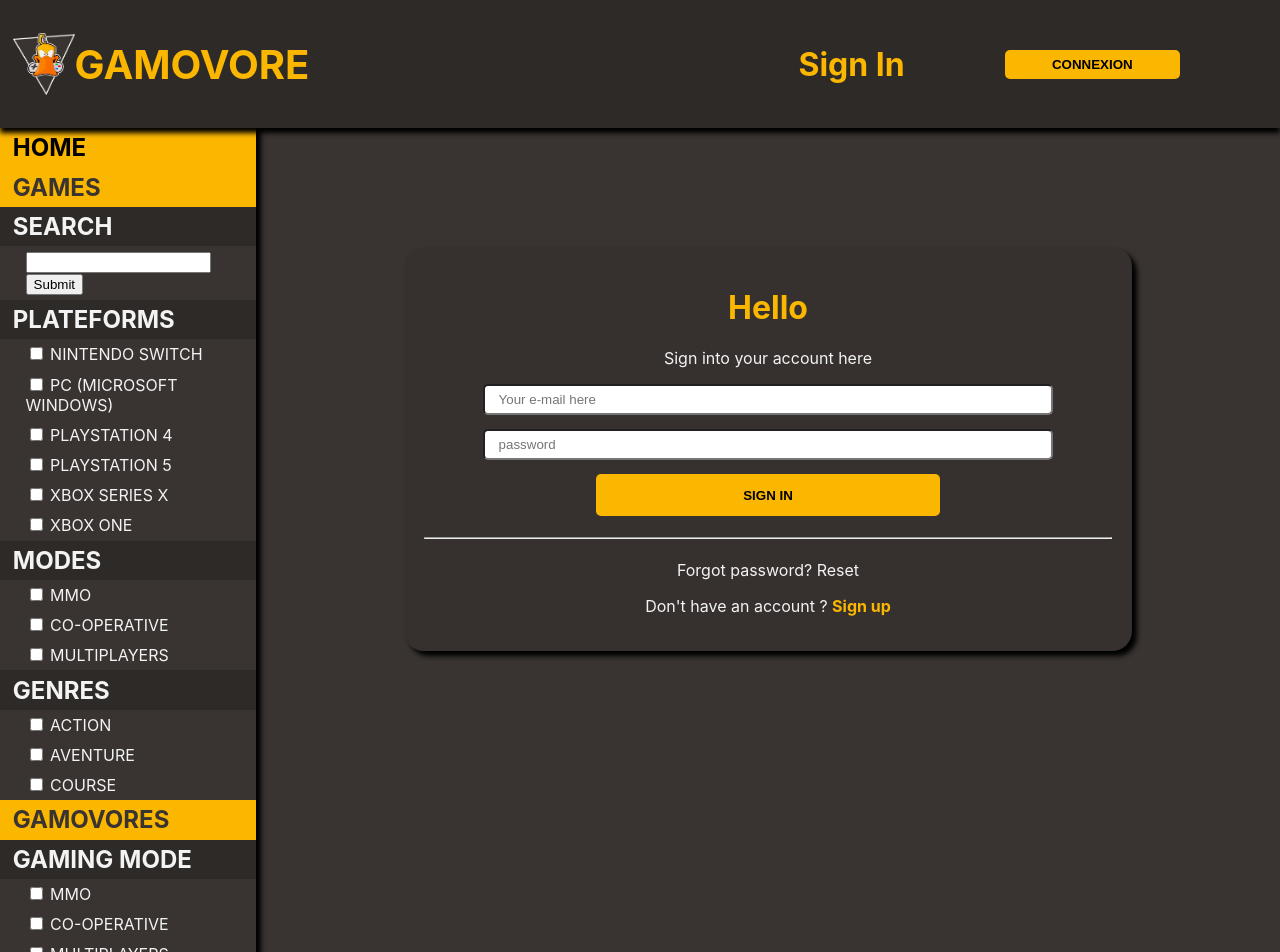
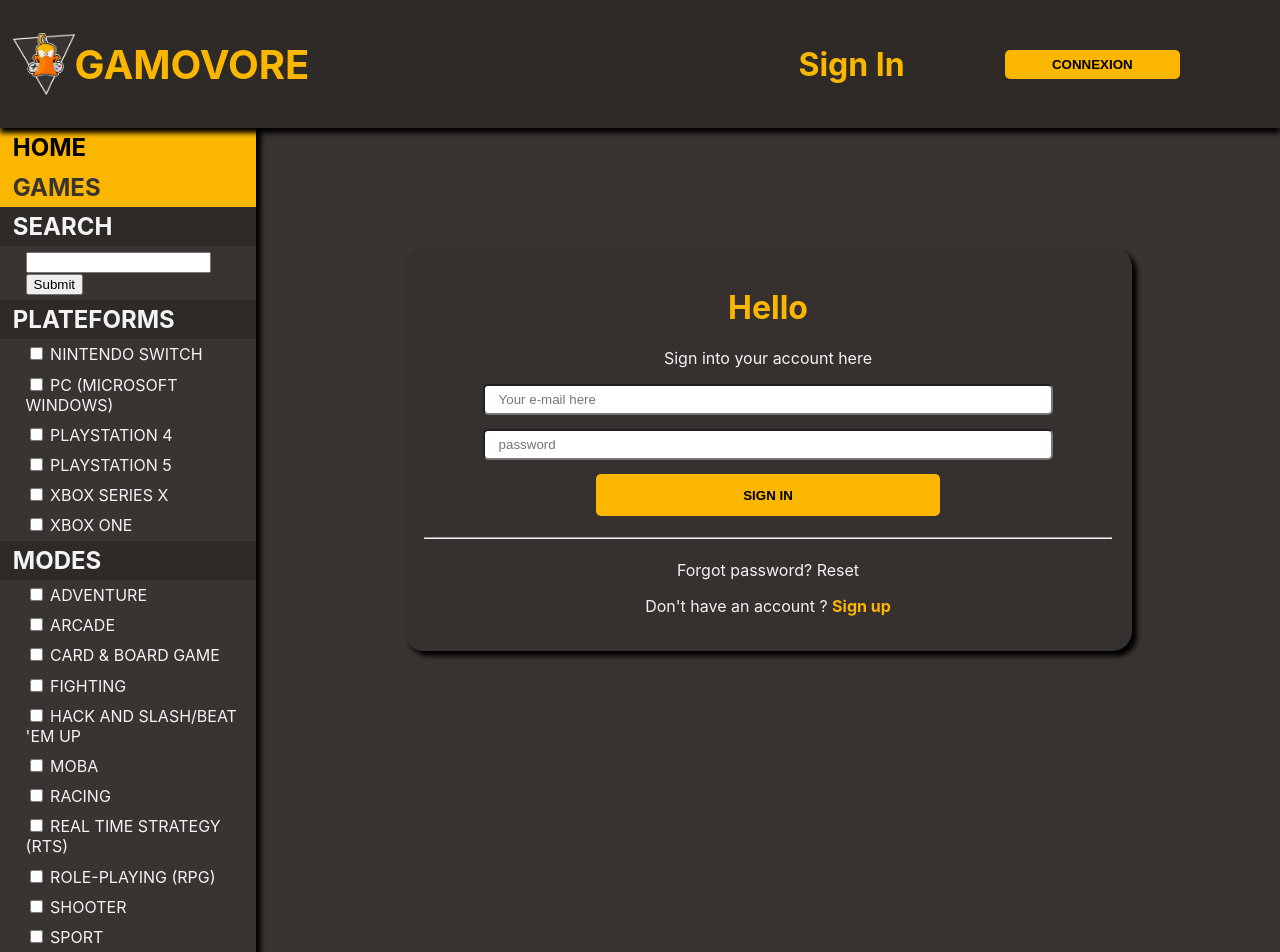
Before and after one commit to WildCodeSchool/Lyon-js-202005-project-gamovore, a React (Create React App) app: page /sign-in in a window 1280 px wide. Shown: the top 952 px of the page. Built offline with nearby package versions, Linux system fonts and the light colour scheme; no server answers.

Commit message:
Ready to PR

```diff
--- a/src/App.js
+++ b/src/App.js
@@ -12,7 +12,6 @@ import GameListBox from "./containers/GameListBox";
 import GameItem from "./components/GameItem";
 import ProfilPage from "./containers/ProfilPage";
 import { GameListProvider } from "./context/GameListContext";
-import { FilterProvider } from "./context/FilterContext";
 
 const App = () => {
   return (
@@ -20,11 +19,8 @@ const App = () => {
       <UserProvider>
         <GridLayout>
           <HeaderBox />
-
           <GameListProvider>
-            <FilterProvider>
             <SidebarBox />
-
             <Main>
               <Switch>
                 <Route path="/sign-in" component={SignInForm} />
@@ -34,7 +30,6 @@ const App = () => {
                 <Route path="/profil" component={ProfilPage} />
               </Switch>
             </Main>
-            </FilterProvider>
           </GameListProvider>
           <FooterBox />
         </GridLayout>
--- a/src/components/SearchBar.js
+++ b/src/components/SearchBar.js
@@ -13,11 +13,11 @@ const SearchBar = () => {
     e.preventDefault();
     setData(search);
   };
-  // transform into api request
+
   const inputToRequest = (string) =>
     "search " +
     `"${string}"; ` +
-    "fields name, summary, cover.url, genres.name, platforms.platform_logo.url ,platforms.name, themes.name, game_modes.name  ; limit 20;";
+    "fields name, summary, cover.url, genres.name, platforms.platform_logo.url ,platforms.name, themes.name, game_modes.name  ; limit 50;";
 
   return (
     <form onSubmit={onSubmit}>
--- a/src/containers/Sidebar.js
+++ b/src/containers/Sidebar.js
@@ -1,5 +1,4 @@
-import React, { useContext } from "react";
-import { FilterContext } from "../context/FilterContext";
+import React, { useState, useContext } from "react";
 import { GameListContext } from "../context/GameListContext";
 import SidebarMenu from "../style/SidebarMenu";
 import SidebarSubMenu from "../style/SidebarSubMenu";
@@ -8,11 +7,11 @@ import Linked from "../style/Linked";
 import Searchbar from "../components/SearchBar";
 
 const Sidebar = () => {
-  const { data, setData } = useContext(GameListContext);
-  const { selectedFilters, setFilters } = useContext(FilterContext);
+  const { setData } = useContext(GameListContext);
+  const [platformFilters, setPlatformFilters] = useState([]);
   const defaultCall =
     "fields name, summary, cover.url, genres.name, platforms.platform_logo.url ,platforms.name, themes.name, game_modes.name  ; limit 50; where total_rating_count>=80;";
-  const filteredSearch = `fields name, summary, cover.url, genres.name, platforms.platform_logo.url ,platforms.name, themes.name, game_modes.name  ; limit 100; where release_dates.platform=(${selectedFilters});`;
+  const filteredSearch = `fields name, summary, cover.url, genres.name, platforms.platform_logo.url ,platforms.name, themes.name, game_modes.name  ; limit 100; where release_dates.platform=(${platformFilters});`;
   setData(filteredSearch);
 
   const platforms = [
@@ -24,19 +23,37 @@ const Sidebar = () => {
     { id: 49, name: "Xbox One" },
   ];
 
+  const modes = [
+    { id: 31, name: "Adventure" },
+    { id: 33, name: "Arcade" },
+    { id: 35, name: "Card & Board Game" },
+    { id: 4, name: "Fighting" },
+    { id: 25, name: "Hack and slash/Beat 'em up" },
+    { id: 36, name: "MOBA" },
+    { id: 10, name: "Racing" },
+    { id: 11, name: "Real Time Strategy (RTS)" },
+    { id: 12, name: "Role-playing (RPG)" },
+    { id: 5, name: "Shooter" },
+    { id: 14, name: "Sport" },
+    { id: 15, name: "Strategy" },
+  ];
+
   const handleToggle = (event) => {
     event.persist();
     if (event.target.checked) {
-      setFilters((selectedFilters) => [...selectedFilters, event.target.id]);
+      setPlatformFilters((platformFilters) => [
+        ...platformFilters,
+        event.target.id,
+      ]);
     } else {
-      if (selectedFilters.length === 1) {
-        setFilters([]);
+      if (platformFilters.length === 1) {
+        setPlatformFilters([]);
         setData(defaultCall);
       } else {
-        const removedFilter = selectedFilters.filter(
+        const removedFilter = platformFilters.filter(
           (filter) => filter !== event.target.id
         );
-        setFilters(removedFilter);
+        setPlatformFilters(removedFilter);
       }
     }
   };
@@ -81,15 +98,18 @@ const Sidebar = () => {
         <SidebarSubMenu>
           <SidebarItemMenu>MODES</SidebarItemMenu>
           <SidebarSubMenu>
-            <SidebarItemMenu>
-              <input type="checkbox" /> MMO{" "}
-            </SidebarItemMenu>
-            <SidebarItemMenu>
-              <input type="checkbox" /> CO-OPERATIVE{" "}
-            </SidebarItemMenu>
-            <SidebarItemMenu>
-              <input type="checkbox" /> MULTIPLAYERS{" "}
-            </SidebarItemMenu>
+            {modes.map((item) => (
+              <SidebarItemMenu key={item.id}>
+                <input
+                  type="checkbox"
+                  key={item.id}
+                  name={item.name}
+                  id={item.id}
+                  onChange={handleToggle}
+                />{" "}
+                {item.name.toUpperCase()}
+              </SidebarItemMenu>
+            ))}
           </SidebarSubMenu>
         </SidebarSubMenu>
 
--- a/src/context/FilterContext.js
+++ /dev/null
@@ -1,12 +0,0 @@
-import React, { useState } from "react";
-
-export const FilterContext = React.createContext();
-
-export const FilterProvider = (props) => {
-  const [selectedFilters, setFilters] = useState([]);
-  return (
-    <FilterContext.Provider value={{ selectedFilters, setFilters }}>
-      {props.children}
-    </FilterContext.Provider>
-  );
-};
```
Lines whose indentation alone changed are shown as unchanged.
